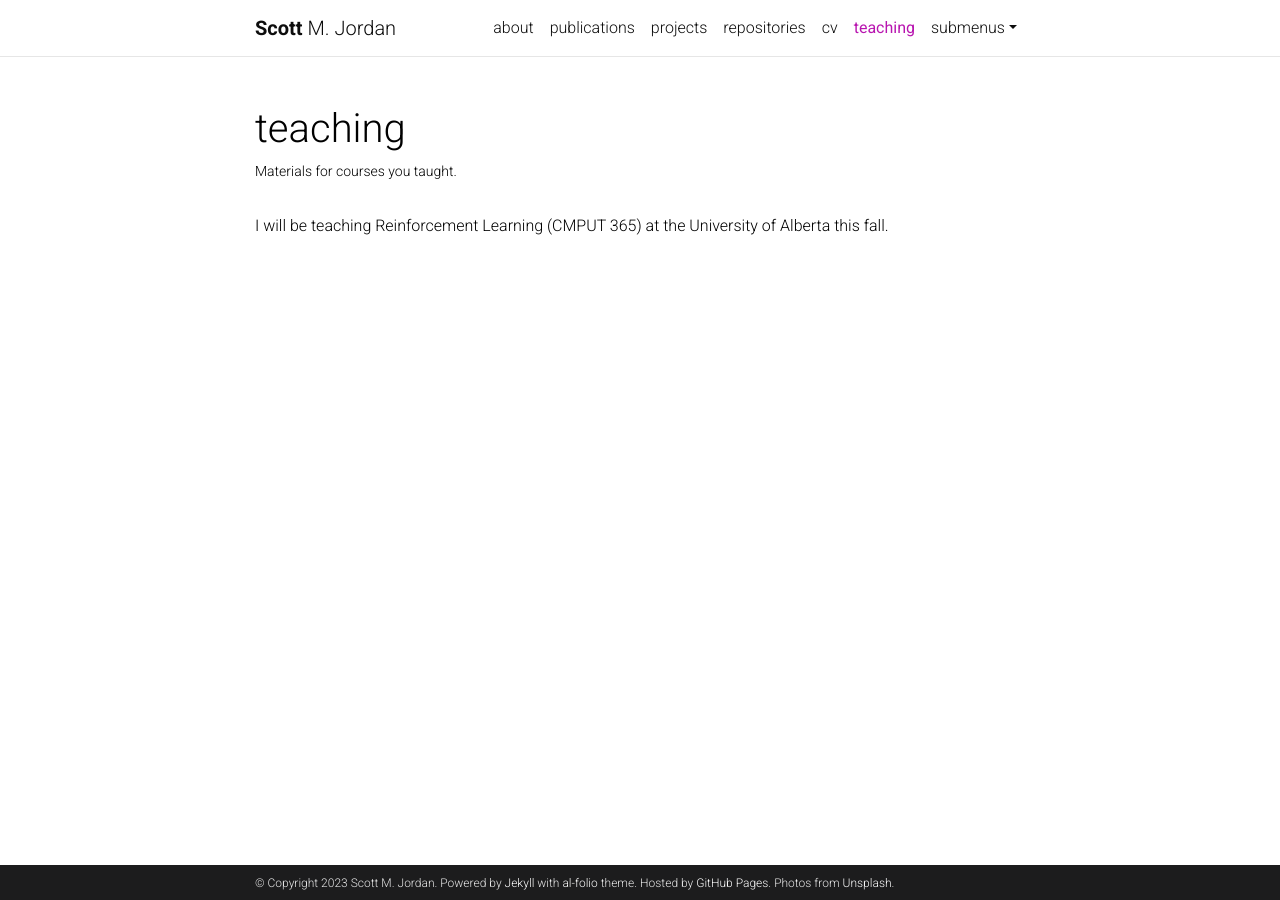
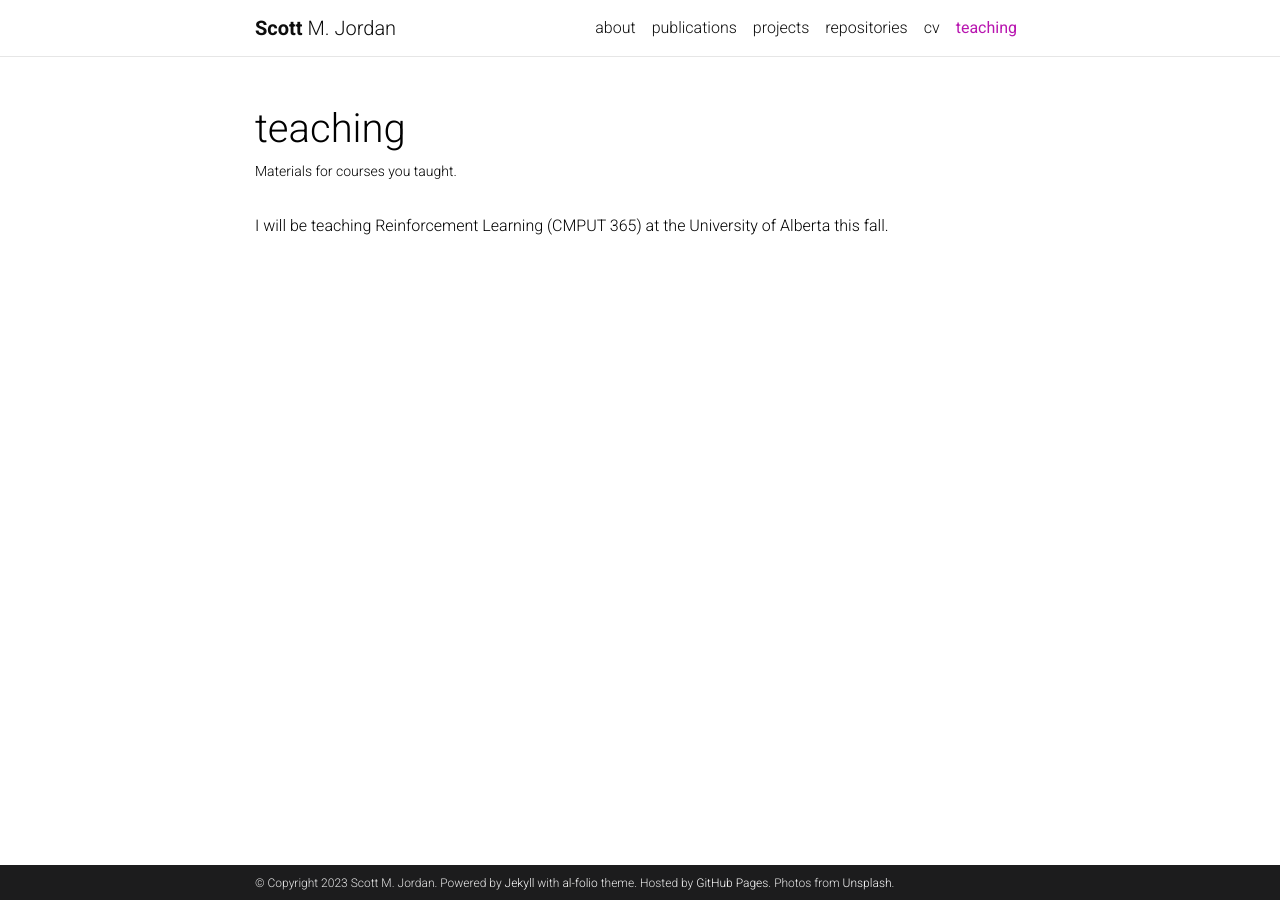
Before and after one commit to ScottJordan/scottjordan.github.io, a Jekyll site: the page built from _pages/teaching.md, in a window 1280 px wide. Built offline with Jekyll 4.4.1, drawn with Linux system fonts in a browser that asks for light colours; full-size pictures stand in for the smaller copies a plugin makes; comment, search, counter and statistics services are not loaded; a style sheet for code colours, icons or effects is not loaded.

Commit message:
removed some items in header

```diff
--- a/_includes/header.html
+++ b/_includes/header.html
@@ -53,13 +53,13 @@
               </li>
               {% if site.blog_nav_title %}
               <!-- Blog -->
-              <li class="nav-item {% if page.url contains 'blog' %}active{% endif %}">
+              <!-- <li class="nav-item {% if page.url contains 'blog' %}active{% endif %}">
                 <a class="nav-link" href="{{ '/blog/' | relative_url }}">{{ site.blog_nav_title }}
                   {%- if page.url contains 'blog' -%}
                   <span class="sr-only">(current)</span>
                   {%- endif -%}
                 </a>
-              </li>
+              </li> -->
               {%- endif %}
 
               <!-- Other pages -->
@@ -67,7 +67,7 @@
               {%- for p in sorted_pages -%}
               {%- if p.nav and p.autogen == nil -%}
               {%- if p.dropdown %}
-              <li class="nav-item dropdown {% if page.title == p.title %}active{% endif %}">
+              <!-- <li class="nav-item dropdown {% if page.title == p.title %}active{% endif %}">
                 <a class="nav-link dropdown-toggle" href="#" id="navbarDropdown" role="button" data-toggle="dropdown" aria-haspopup="true" aria-expanded="false">{{ p.title }}
                   {%- if page.title == p.title -%}
                   <span class="sr-only">(current)</span>
@@ -82,7 +82,7 @@
                   {%- endif -%}
                   {% endfor %}
                 </div>
-              </li>
+              </li> -->
               {%- else %}
               <li class="nav-item {% if page.title == p.title %}active{% endif %}">
                 <a class="nav-link" href="{{ p.url | relative_url }}">{{ p.title }}
```
